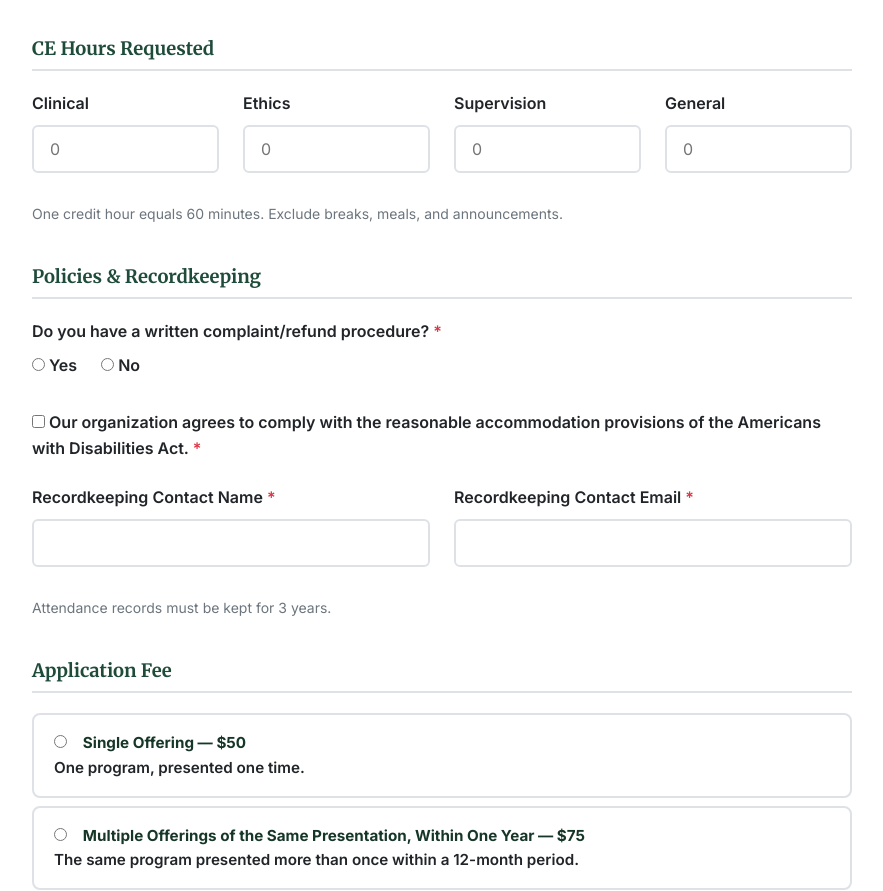
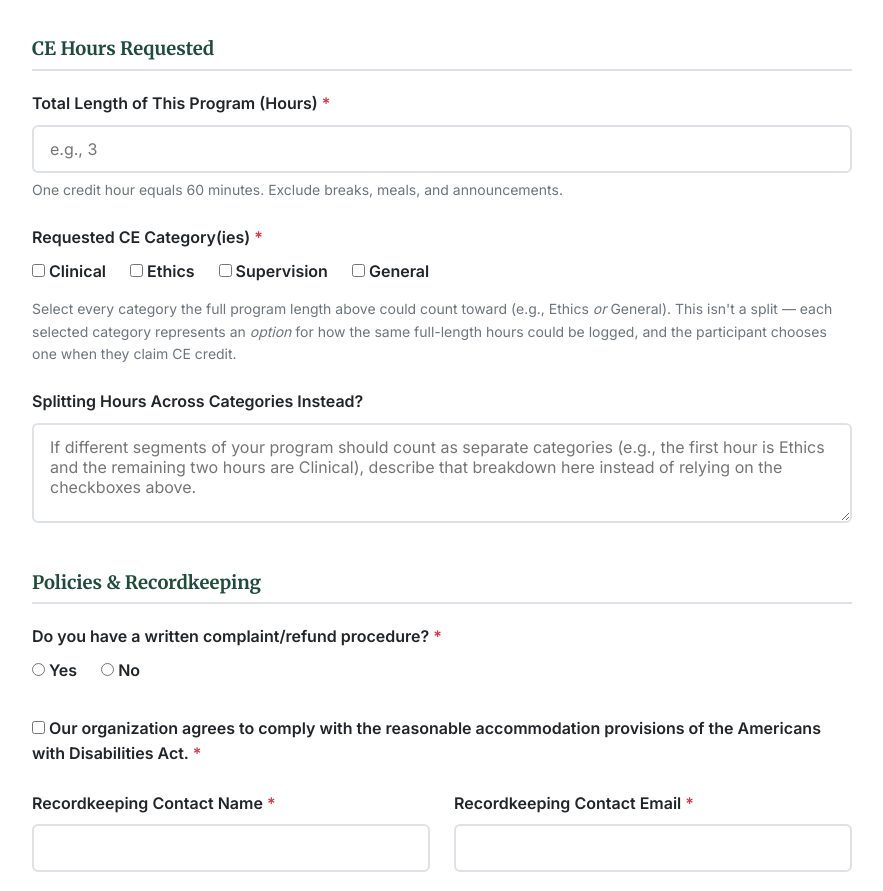
Before and after one commit to brandonreeveslcsw/greenpath-wellness, a plain HTML site: page ceu-approvals.html in a window 1280 px wide. Shown: the part 6243-7134 px from the top of the page, without its empty margins (198-1081 px from the left). Drawn offline with Linux system fonts and the light colour scheme.

Commit message:
Rework CE Hours Requested to capture either/or category eligibility
Previously the form had four separate 'hours in this category' number inputs,
which implied splitting the program's hours across categories. That doesn't
capture the common case where the full program length is eligible for CE
credit under any one of several categories (e.g., the same 3 hours could be
logged as Ethics OR General, not 1.5 + 1.5).

Replaced with:
- A required 'Total Length of This Program (Hours)' field capturing the
  actual duration of the offering
- A checkbox group for 'Requested CE Category(ies)' with help text clarifying
  this is an either/or choice for the participant, not a split
- An optional notes field for the rarer case where someone genuinely does
  need to split hours across categories

```diff
--- a/ceu-approvals.html
+++ b/ceu-approvals.html
@@ -377,25 +377,25 @@
                         </div>
 
                         <h3 class="form-section-title">CE Hours Requested</h3>
-                        <div class="form-row four-col">
-                            <div class="form-group">
-                                <label for="hours-clinical">Clinical</label>
-                                <input type="number" id="hours-clinical" name="Hours - Clinical" min="0" step="0.25" placeholder="0">
+                        <div class="form-group">
+                            <label for="program-length">Total Length of This Program (Hours) <span class="required">*</span></label>
+                            <input type="number" id="program-length" name="Total Program Length (Hours)" min="0" step="0.25" required placeholder="e.g., 3">
+                            <span class="form-help">One credit hour equals 60 minutes. Exclude breaks, meals, and announcements.</span>
+                        </div>
+                        <div class="form-group">
+                            <label>Requested CE Category(ies) <span class="required">*</span></label>
+                            <div class="checkbox-group">
+                                <label class="checkbox-option"><input type="checkbox" name="CE Category" value="Clinical"> Clinical</label>
+                                <label class="checkbox-option"><input type="checkbox" name="CE Category" value="Ethics"> Ethics</label>
+                                <label class="checkbox-option"><input type="checkbox" name="CE Category" value="Supervision"> Supervision</label>
+                                <label class="checkbox-option"><input type="checkbox" name="CE Category" value="General"> General</label>
                             </div>
-                            <div class="form-group">
-                                <label for="hours-ethics">Ethics</label>
-                                <input type="number" id="hours-ethics" name="Hours - Ethics" min="0" step="0.25" placeholder="0">
-                            </div>
-                            <div class="form-group">
-                                <label for="hours-supervision">Supervision</label>
-                                <input type="number" id="hours-supervision" name="Hours - Supervision" min="0" step="0.25" placeholder="0">
-                            </div>
-                            <div class="form-group">
-                                <label for="hours-general">General</label>
-                                <input type="number" id="hours-general" name="Hours - General" min="0" step="0.25" placeholder="0">
-                            </div>
+                            <span class="form-help">Select every category the full program length above could count toward (e.g., Ethics <em>or</em> General). This isn't a split &mdash; each selected category represents an <em>option</em> for how the same full-length hours could be logged, and the participant chooses one when they claim CE credit.</span>
                         </div>
-                        <span class="form-help">One credit hour equals 60 minutes. Exclude breaks, meals, and announcements.</span>
+                        <div class="form-group">
+                            <label for="hours-split-notes">Splitting Hours Across Categories Instead?</label>
+                            <textarea id="hours-split-notes" name="Hours Split Notes" placeholder="If different segments of your program should count as separate categories (e.g., the first hour is Ethics and the remaining two hours are Clinical), describe that breakdown here instead of relying on the checkboxes above."></textarea>
+                        </div>
 
                         <h3 class="form-section-title">Policies &amp; Recordkeeping</h3>
                         <div class="form-group">
```
